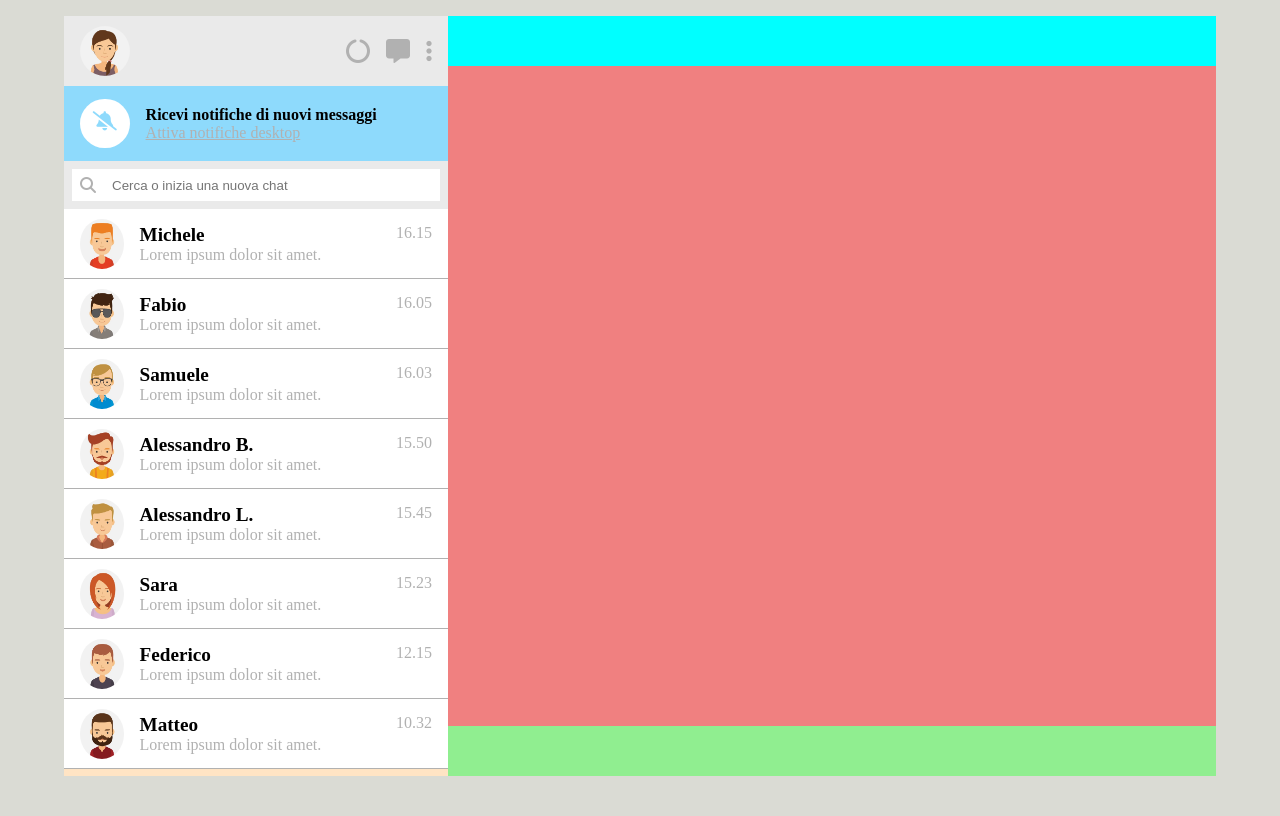
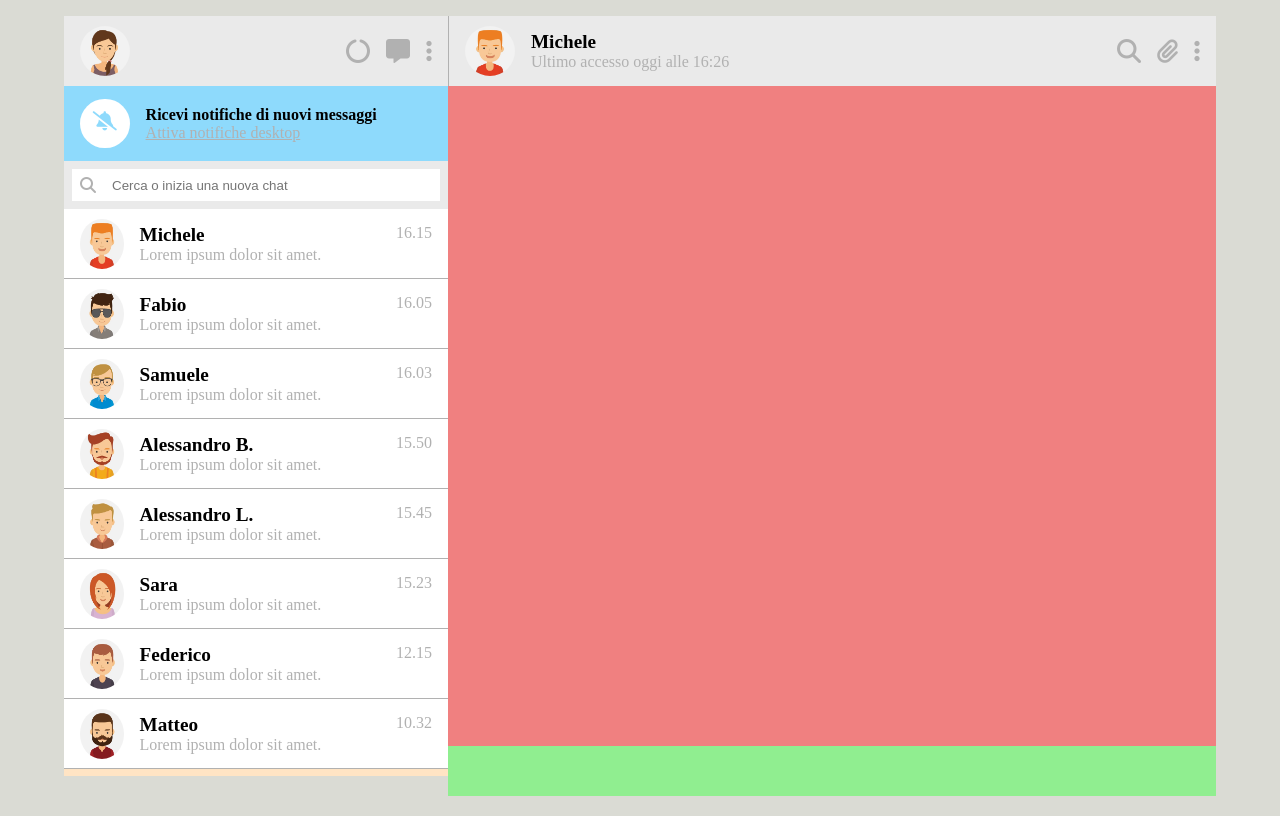
Before and after one commit to MatteoStrazzera/html-css-boolzapp, a plain HTML site: page index.html in a window 1280 px wide. Drawn offline with Linux system fonts and the light colour scheme.

Commit message:
add image, text and icons inside main nav

```diff
--- a/assets/css/style.css
+++ b/assets/css/style.css
@@ -67,7 +67,6 @@ body{
 
 }
 .left_nav{
-    width: 50px;
     height: 50px;
 
     & img{
@@ -187,8 +186,27 @@ padding-left: 1rem;
 
 /* #region main_nav */
 .main_nav{
-    background-color: aqua;
-    height: 50px;
+    background-color: var(--zapp-primary-top);
+    height: 70px;
+    border-left: 0.5px solid var(--zapp-icons-light);
+    padding: 0 1rem;
+    align-items: center;
+    justify-content: space-between;
+
+    & .left_nav{
+        align-items: center;
+    }
+}
+.main_contact{
+    flex-direction: column;
+    padding-left: 1rem;
+
+    span:first-of-type{
+        font-size: 1.2rem;
+    }
+    span:last-of-type{
+        color: var(--zapp-icons-light);
+    }
 }
 /* #endregion main_nav */
 
--- a/index.html
+++ b/index.html
@@ -17,7 +17,7 @@
 
             <div class="sidebar col-4">
                 <!-- side_nav -->
-                <div class="side_nav d-flex col-12">
+                <div class="side_nav d-flex ">
                     <div class="left_nav">
                         <div class="user_img">
                             <img src="./assets/img/avatar_io.jpg" alt="">
@@ -167,7 +167,23 @@
 
             <div class="main_app col-8">
 
-                <div class="main_nav">
+                <div class="main_nav d-flex">
+
+                    <div class="left_nav d-flex">
+                        <div class="user_img">
+                            <img src="./assets/img/avatar_1.jpg" alt="">
+                        </div>
+                        <div class="main_contact d-flex">
+                            <span><strong>Michele</strong></span>
+                            <span>Ultimo accesso oggi alle 16:26</span>
+                        </div>
+                    </div>
+
+                    <div class="right_nav d-flex">
+                        <i class="fa-solid fa-magnifying-glass"></i>
+                        <i class="fa-solid fa-paperclip"></i>
+                        <i class="fa-solid fa-ellipsis-vertical"></i>
+                    </div>
 
                 </div>
 
```
